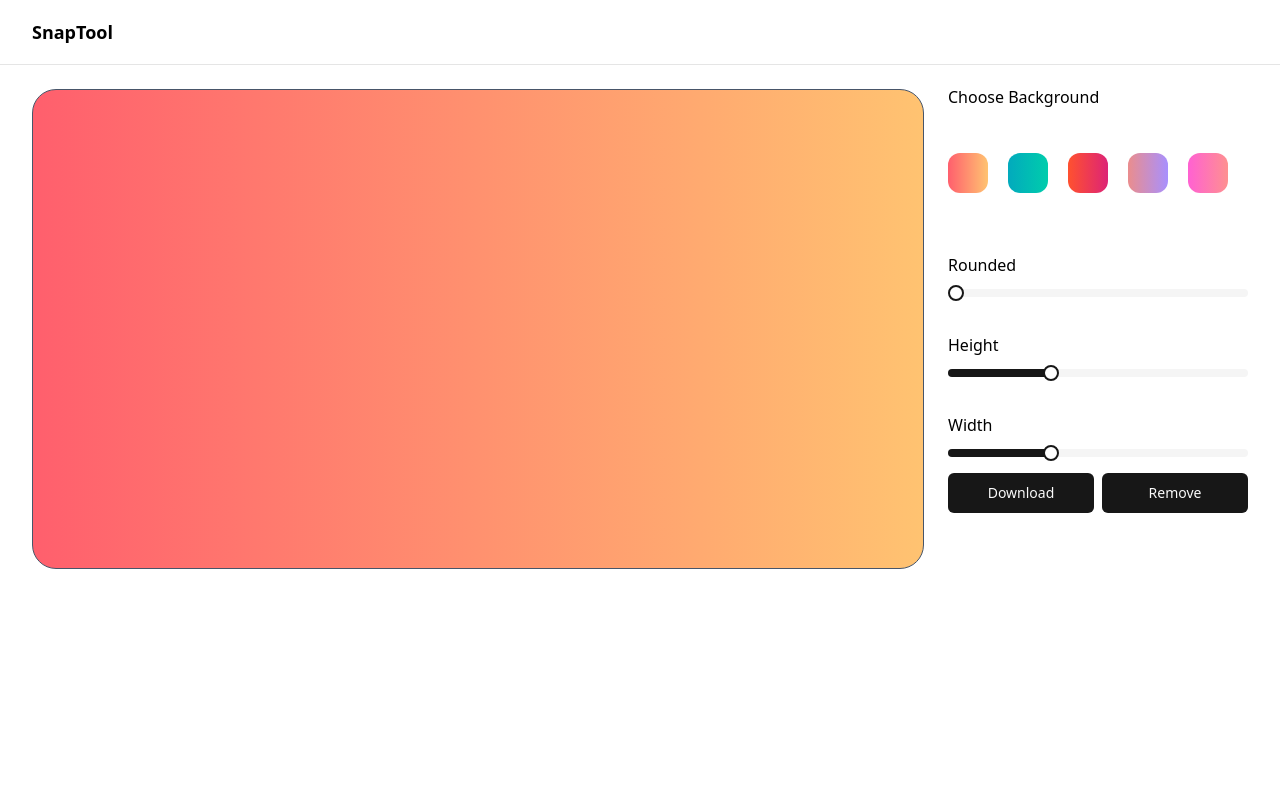
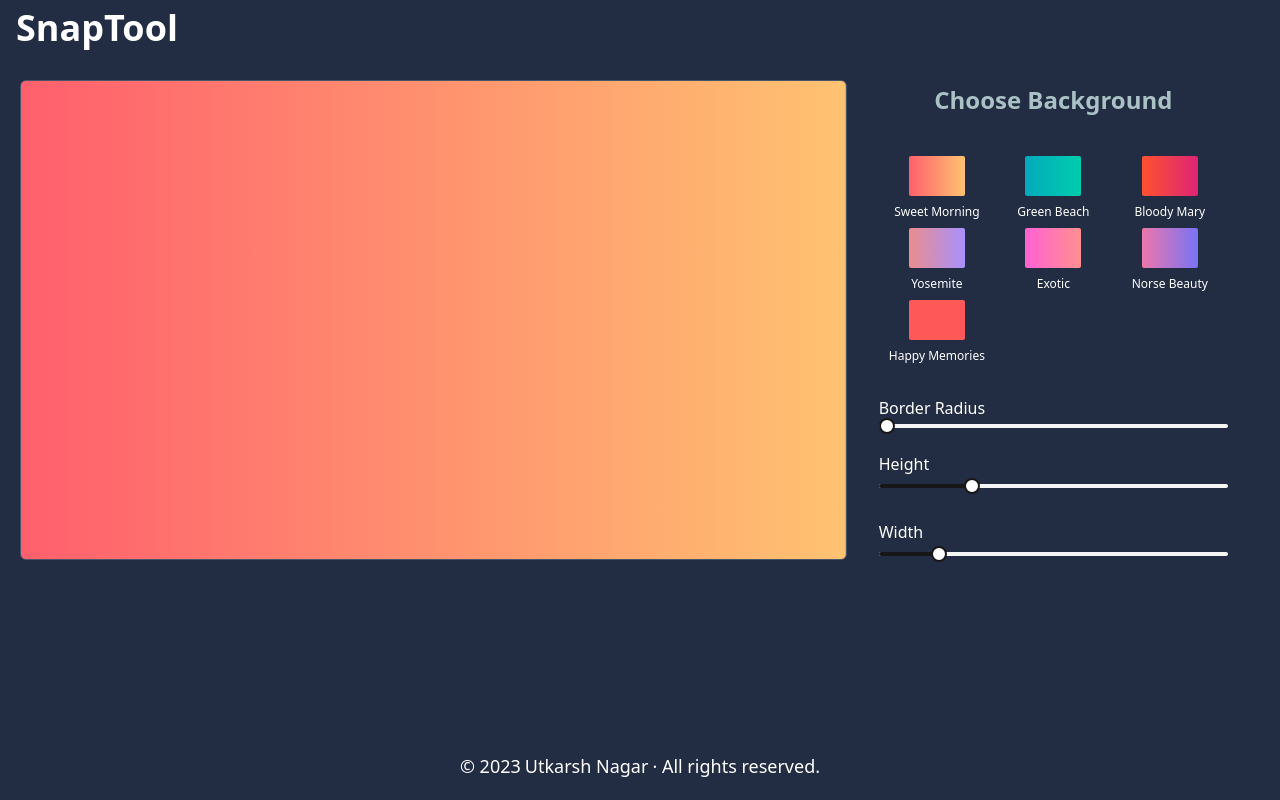
Before and after one commit to Utkarshn10/snapTool, a Next.js app in the folder snaptool/: page / in a window 1280 px wide. Built offline with nearby package versions, Linux system fonts and the light colour scheme.

Commit message:
improvements

```diff
--- a/snaptool/src/components/ui/separator.jsx
+++ b/snaptool/src/components/ui/separator.jsx
@@ -13,7 +13,7 @@ const Separator = React.forwardRef((
     orientation={orientation}
     className={cn(
       "shrink-0 bg-neutral-200 dark:bg-neutral-800",
-      orientation === "horizontal" ? "h-[1px] w-full" : "h-full w-[1px]",
+      orientation === "vertical" ? "h-[1px] w-full" : "h-full w-[1px]",
       className
     )}
     {...props} />
--- a/snaptool/src/components/ui/slider.jsx
+++ b/snaptool/src/components/ui/slider.jsx
@@ -9,7 +9,7 @@ const Slider = React.forwardRef(({ className, ...props }, ref) => (
     className={cn("relative flex w-full touch-none select-none items-center", className)}
     {...props}>
     <SliderPrimitive.Track
-      className="relative h-2 w-full grow overflow-hidden rounded-full bg-neutral-100 dark:bg-neutral-800">
+      className="relative h-1 w-full grow overflow-hidden rounded-full bg-neutral-100 dark:bg-neutral-800">
       <SliderPrimitive.Range className="absolute h-full bg-neutral-900 dark:bg-neutral-50" />
     </SliderPrimitive.Track>
     <SliderPrimitive.Thumb
--- a/snaptool/src/pages/index.js
+++ b/snaptool/src/pages/index.js
@@ -1,20 +1,31 @@
 import Image from "next/image";
 import { CounterClockwiseClockIcon } from "@radix-ui/react-icons";
-import { useCallback, useEffect,useRef, useState } from "react";
+import { useCallback, useEffect, useRef, useState } from "react";
 import { Button } from "@/components/ui/button";
-import {
-  HoverCard,
-  HoverCardContent,
-  HoverCardTrigger,
-} from "@/components/ui/hover-card";
-import { Label } from "@/components/ui/label";
 import { Separator } from "@/components/ui/separator";
-import { Tabs, TabsContent, TabsList, TabsTrigger } from "@/components/ui/tabs";
 import { Slider } from "@/components/ui/slider";
 import { useDropzone } from "react-dropzone";
-import html2canvas from 'html2canvas';
-import { saveAs } from 'file-saver';
-import { Analytics } from '@vercel/analytics/react';
+import html2canvas from "html2canvas";
+import { saveAs } from "file-saver";
+import { Analytics } from "@vercel/analytics/react";
+import Link from "next/link";
+
+function Footer() {
+  return (
+    <div className="w-full md:h-5 text-xs md:text-lg px-4 sm:px-6 lg:px-8 pt-6 pb-2 md:fixed bottom-15 md:bottom-10 bg-[#222C42]">
+      <div className="flex justify-center text-center font-normal text-white">
+        <span className="font-normal">© 2023 </span>
+        <Link
+          href="https://github.com/Utkarshn10"
+          className="ml-1  hover:underline underline-offset-2"
+        >
+          Utkarsh Nagar
+        </Link>
+        <span className="ml-1">· All rights reserved.</span>
+      </div>
+    </div>
+  );
+}
 
 export default function PlaygroundPage() {
   const [droppedImage, setDroppedImage] = useState(null);
@@ -28,20 +39,16 @@ export default function PlaygroundPage() {
   };
 
   const handleBorderChange = (newValue) => {
-    console.log(newValue);
     setImageBorder(newValue);
   };
 
   const handleHeightChange = (newValue) => {
-    console.log(newValue);
     setImageHeight(newValue);
   };
 
   const handleWidthChange = (newValue) => {
-    console.log(newValue);
     setImageWidth(newValue);
   };
-
 
   const downloadImage = () => {
     if (captureDivRef.current) {
@@ -49,14 +56,14 @@ export default function PlaygroundPage() {
 
       // Temporarily remove the border radius from the outer div for capture
       const originalBorderRadius = divToCapture.style.borderRadius;
-      divToCapture.style.borderRadius = '0';
+      divToCapture.style.borderRadius = "0";
 
       html2canvas(divToCapture).then((canvas) => {
         // Reset the border radius to its original value
         divToCapture.style.borderRadius = originalBorderRadius;
 
         canvas.toBlob((blob) => {
-          saveAs(blob, 'captured-image.png'); // You can change the file format and name here
+          saveAs(blob, "snaptool-image.png"); // You can change the file format and name here
         });
       });
     }
@@ -82,12 +89,11 @@ export default function PlaygroundPage() {
     accept: "image/*",
   });
 
-
   const handlePaste = (event) => {
     const items = event.clipboardData.items;
 
     for (let i = 0; i < items.length; i++) {
-      if (items[i].type.indexOf('image') !== -1) {
+      if (items[i].type.indexOf("image") !== -1) {
         const blob = items[i].getAsFile();
         const reader = new FileReader();
 
@@ -130,39 +136,34 @@ export default function PlaygroundPage() {
       from: "#FF61D2",
       to: "#FE9090",
     },
+    {
+      name: "Norse Beauty",
+      from: "#ec77ab",
+      to: "#7873f5",
+    },
+    {
+      name: "Happy Memories",
+      from: "#ff5858",
+      to: "#ff5858",
+    },
   ];
   const [currentBgColor, setCurrentBgColor] = useState(bgColors[0]);
 
   return (
     <>
       <Analytics />
-      <div className="hidden h-full flex-col md:flex"
-      // onPaste={handlePaste}
-      >
-
-        <div className="container flex flex-col items-start justify-between space-y-2 py-4 sm:flex-row sm:items-center sm:space-y-0 md:h-16">
-          <h2 className="text-lg font-bold">SnapTool</h2>
-          <div className="ml-auto flex w-full space-x-2 sm:justify-end">
-            {/* <PresetSelector presets={presets} />
-            <PresetSave /> */}
-            <div className="hidden space-x-2 md:flex">
-              {/* <CodeViewer />
-              <PresetShare /> */}
-            </div>
-            {/* <PresetActions /> */}
-          </div>
-        </div>
-        <Separator />
-        <Tabs defaultValue="complete" className="flex-1">
-          <div className="container h-full py-6">
-            <div className="grid h-full items-stretch gap-6 md:grid-cols-[1fr_300px]">
-              <div className="md:order-1">
-                <TabsContent value="complete" className="mt-0 border-0 p-0">
-                  <div className="flex h-full flex-col space-y-4">
+      <div className="flex flex-col min-h-screen bg-[#222C42]">
+        <h2 className="text-4xl font-bold px-4  py-2 text-white">
+          SnapTool
+        </h2>
+        <div className="grid grid-cols-1 md:grid-cols-3 px-5">
+          <div className="py-6 col-span-2">
+            <div className="grid gap-6">
+              <div className="flex flex-col space-y-4">
                 <div
                   {...getRootProps()}
                   ref={captureDivRef}
-                      className={` h-full min-h-[300px] lg:min-h-[480px] xl:min-h-[480px] w-full border border-slate-600 flex items-center justify-center py-full rounded-3xl hover:cursor-pointer`}
+                  className={`h-full min-h-[300px] lg:min-h-[480px] xl:min-h-[480px] w-full rounded-md border border-slate-600 flex items-center justify-center py-full hover:cursor-pointer`}
                   style={{
                     background: `linear-gradient(to right, ${currentBgColor.from}, ${currentBgColor.to})`,
                     backgroundSize: "cover",
@@ -172,49 +173,53 @@ export default function PlaygroundPage() {
                   <input {...getInputProps()} />
                   <div
                     className={`dropzone-div`}
-                        style={{ width: `${imageWidth}px`, height: `${imageHeight}px`}}
+                    style={{
+                      width: `${imageWidth}px`,
+                      height: `${imageHeight}px`,
+                    }}
                   >
                     {droppedImage && (
                       <img
                         src={droppedImage}
                         alt="Dropped Image"
                         className={`w-full h-full`}
-                            style={{ position: "relative", zIndex: 1,  borderRadius: `${imageBorder}px` }}
+                        style={{
+                          position: "relative",
+                          zIndex: 1,
+                          borderRadius: `${imageBorder}px`,
+                        }}
                       />
                     )}
                   </div>
                 </div>
               </div>
-                </TabsContent>
+            </div>
           </div>
 
-              <div className="hidden flex-col space-y-4 sm:flex md:order-2">
+          <div className="container py-4">
             <div className="grid gap-2">
-                  <HoverCard openDelay={200}>
-                    <HoverCardTrigger asChild>
-                      <span className="text-md text-semibold font-medium leading-none peer-disabled:cursor-not-allowed peer-disabled:opacity-70">
+              <div className="text-center">
+                <h1 className="my-3 font-semibold text-2xl text-[#AAC1C5]">
                   Choose Background
-                      </span>
-                    </HoverCardTrigger>
-                  </HoverCard>
-
-                  <div className="grid grid-cols-5 my-10">
-                    {bgColors.map((color, index) => {
-                      return (
+                </h1>
+              </div>
+              <div className="grid grid-cols-3 my-3">
+                {bgColors.map((color, index) => (
+                  <div key={index} className="text-center">
                     <button
                       key={index}
                       onClick={() => setCurrentBgColor(color)}
-                          className="h-10 w-10 rounded-xl"
+                      className="h-10 w-14 rounded-sm m-2"
                       style={{
-                            background: `linear-gradient(to right, ${color.from},${color.to}`,
+                        background: `linear-gradient(to right, ${color.from}, ${color.to})`,
                       }}
                     ></button>
-                      );
-                    })}
+                    <p className="text-xs text-[#FFFFFF]">{color.name}</p>
                   </div>
-
-                  <div className="mb-2">
-                    <h1 className="my-3">Rounded</h1>
+                ))}
+              </div>
+              <div className="mt-2 text-[#FFFFFF]">
+                <h1 className="my-1">Border Radius</h1>
                 <Slider
                   defaultValue={[imageBorder]}
                   max={24}
@@ -222,39 +227,39 @@ export default function PlaygroundPage() {
                   onValueChange={handleBorderChange}
                 />
               </div>
-
-                  <div className="my-2">
-                    <h1 className="my-3">Height</h1>
+              <div className="my-2 text-[#FFFFFF]">
+                <h1 className="my-2">Height</h1>
                 <Slider
                   defaultValue={[imageHeight]}
-                      max={420}
+                  max={550}
                   step={1}
                   onValueChange={handleHeightChange}
                 />
               </div>
-
-                  <div className="my-2">
-                    <h1 className="my-3">Width</h1>
+              <div className="my-2 text-[#FFFFFF]">
+                <h1 className="my-2">Width</h1>
                 <Slider
                   defaultValue={[imageWidth]}
-                      max={420}
+                  max={900}
                   step={1}
                   onValueChange={handleWidthChange}
                 />
               </div>
-
+              {droppedImage !== null ? (
                 <div className="grid grid-cols-2 gap-2">
-                    <Button className="w-full" onClick={()=> downloadImage()}>Download</Button>
+                  <Button className="w-full" onClick={() => downloadImage()}>
+                    Download
+                  </Button>
                   <Button className="w-full " onClick={() => onDelete()}>
                     Remove
                   </Button>
                 </div>
+              ) : null}
             </div>
           </div>
         </div>
       </div>
-        </Tabs>
-      </div>
+      <Footer />
     </>
   );
 }
```
Lines whose indentation alone changed are shown as unchanged.
